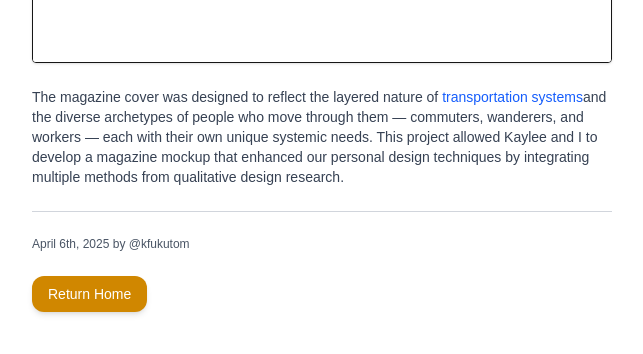
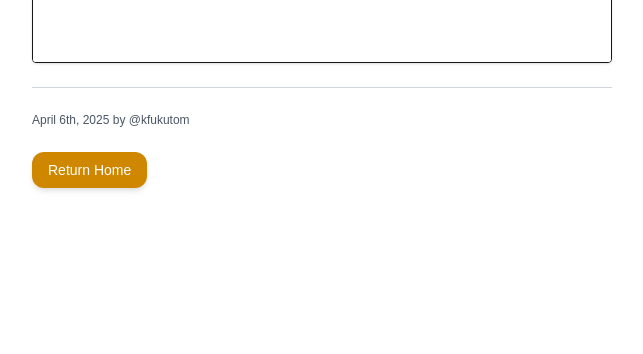
Before and after one commit to kfukutom/ken, a Next.js app: page /design/zine in a window 1280 px wide. Shown: the part 2198-2552 px from the top of the page, without its empty margins (318-961 px from the left). After the commit the page ends 2450 px from the top, so only its background shows below. Built offline with nearby package versions, Linux system fonts and the light colour scheme; what tailwindcss-animated would draw is missing.

Commit message:
All Fixed

```diff
--- a/app/design/zine/page.tsx
+++ b/app/design/zine/page.tsx
@@ -71,12 +71,6 @@ export default function Home() {
                     className="w-full h-[600px]"
                 ></iframe>
             </div>
-            <p className="text-sm font-light text-gray-700">
-                The magazine cover was designed to reflect the layered nature of <span className="text-blue-600">transportation systems</span>
-                and the diverse archetypes of people who move through them — commuters, wanderers, and workers — each with their own unique systemic needs.
-                This project allowed Kaylee and I to develop a magazine mockup that enhanced our personal design techniques by integrating multiple
-                methods from qualitative design research.
-            </p>
 
             <hr className="my-6 border-gray-300" />
             <p className="text-left text-xs text-gray-600">April 6th, 2025 by @kfukutom</p>
--- a/components/Bio.tsx
+++ b/components/Bio.tsx
@@ -20,7 +20,7 @@ export default function Bio() {
         & building digital experiences 📌
       </p>
       <p className="text-sm text-gray-600">
-        I have a <span className="font-bold">passion</span> for active transportation, writing clean code, and designing.
+        I have a <span className="font-bold">passion</span> for writing clean code and designing stuff in my freetime.
       </p>
     </div>
   );
```
